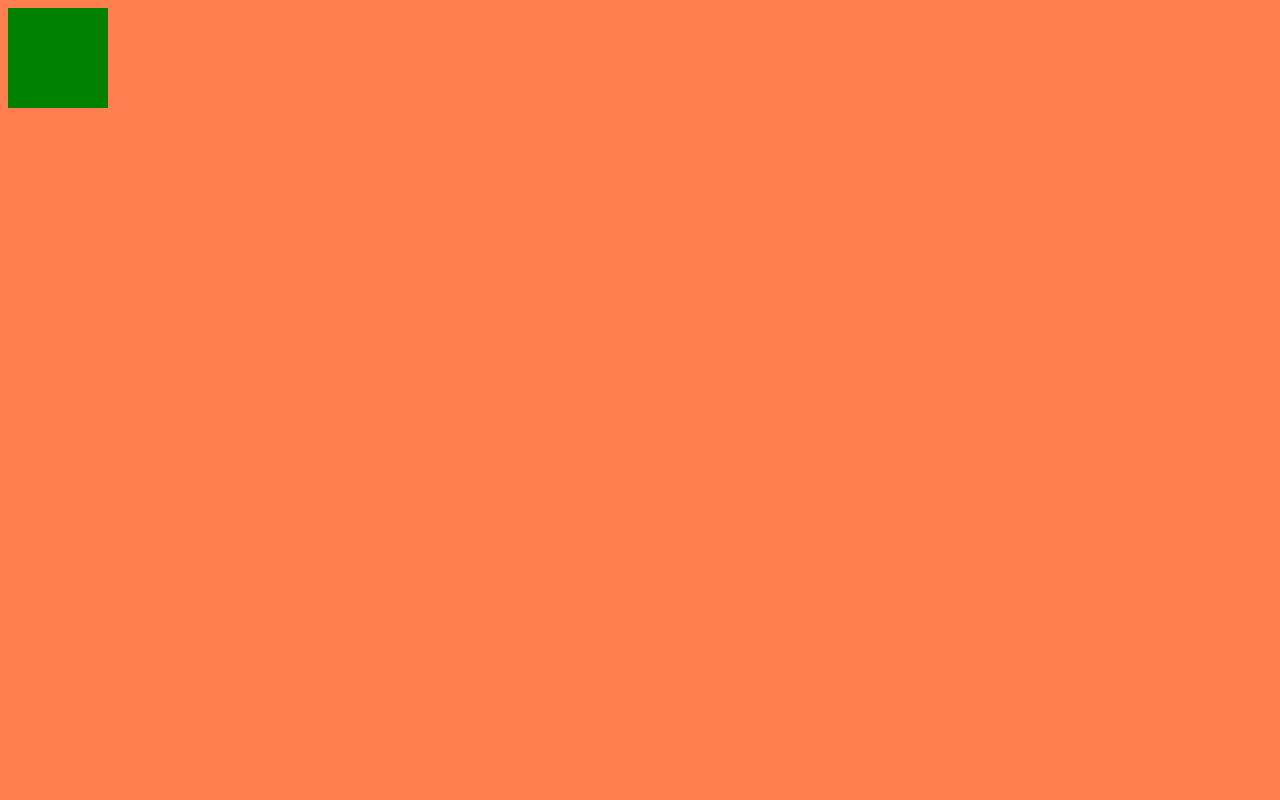
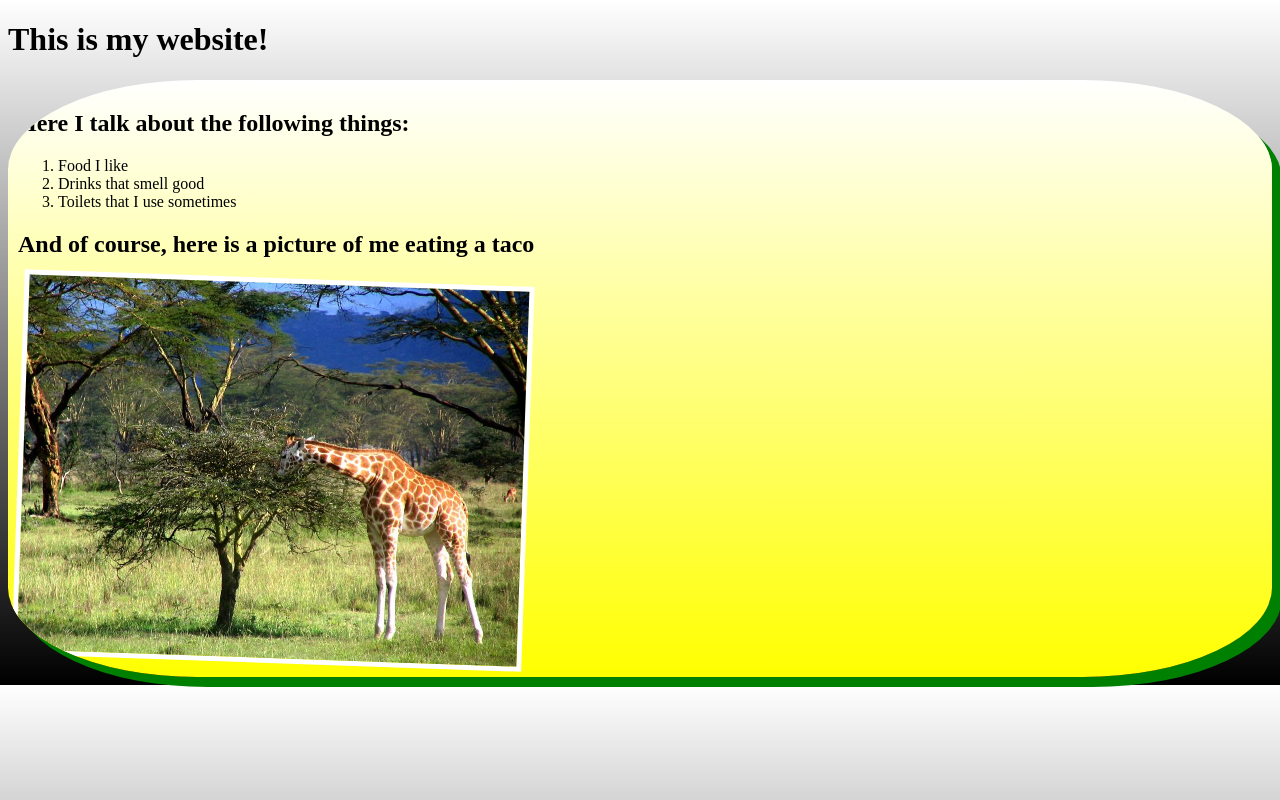
Before and after one commit to PlayLucky/CSS-Animation, a plain HTML site: page index.html in a window 1280 px wide. Drawn offline with Linux system fonts and the light colour scheme.

Commit message:
Added content to the website and styled it

```diff
--- a/css/stylesheet.css
+++ b/css/stylesheet.css
@@ -1,9 +1,27 @@
 body {
-  background: coral;
+  background: -webkit-linear-gradient(white, black);
+  background: -o-linear-gradient(white, black);
+  background: -moz-linear-gradient(white, black);
+  background: linear-gradient(white, black);
+}
+
+img {
+  width: 500px;
+  border: solid 5px white;
+  -webkit-transform: rotate(2deg);
+  -ms-transform: rotate(2deg);
+  transform: rotate(2deg);
 }
 
 .box {
-  background-color: green;
-  width: 100px;
-  height: 100px;
+  background-color: white;
+  padding: 10px;
+  border-radius: 15%;
+  overflow: hidden;
+  background: -webkit-linear-gradient(white, yellow);
+  background: -o-linear-gradient(white, yellow);
+  background: -moz-linear-gradient(white, yellow);
+  background: linear-gradient(white, yellow);
+  -webkit-box-shadow: 10px 10px green;
+  box-shadow: 10px 10px green;
 }
--- a/index.html
+++ b/index.html
@@ -8,7 +8,18 @@
   </head>
 
   <body>
-    <div class="box" />
+    <h1>This is my website!</h1>
+    <div class="box">
+      <h2>Here I talk about the following things:</h2>
+      <ol>
+        <li>Food I like</li>
+        <li>Drinks that smell good</li>
+        <li>Toilets that I use sometimes</li>
+      </ol>
+      <h2>And of course, here is a picture of me eating a taco</h2>
+      <img src="img/Giraffe_Eating_Leaves_600.jpg" alt="Image not found" />
+    </div>
+
     <script src="scripts/jquery-3.1.1.js" charset="utf-8"></script>
     <script src="scripts/script.js" charset="utf-8"></script>
   </body>
```
Also changed, not shown: img/Giraffe_Eating_Leaves_600.jpg (added).
